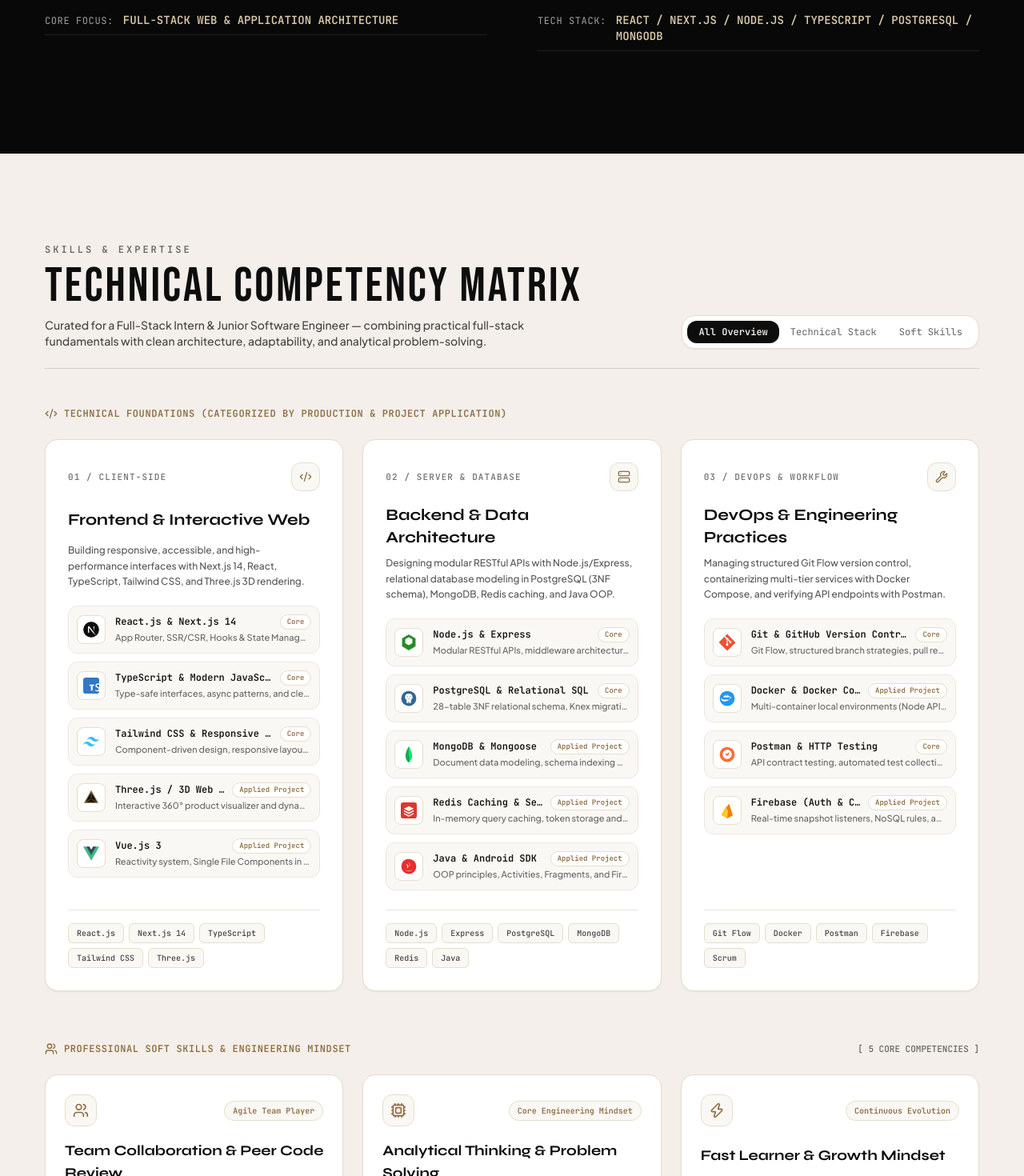
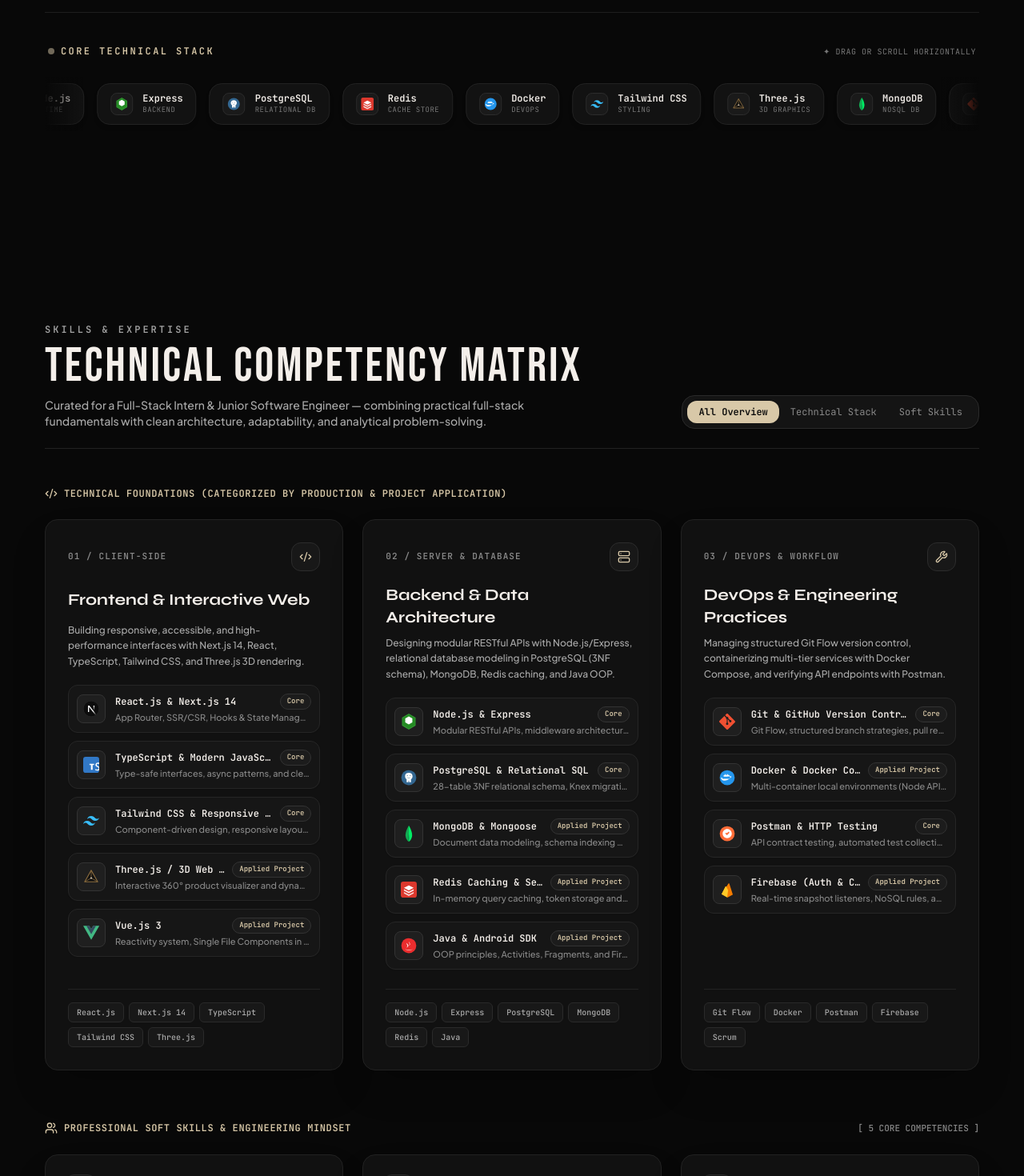
Before and after one commit to DucNgVan/Portfolio_NgVanDuz, a React (Vite) app: page / in a window 1280 px wide. Shown: the part 1980-3450 px from the top of the page at 80% size. Built offline with nearby package versions, Linux system fonts and the light colour scheme.

Commit message:
feat: update about me bio, add horizontal tech stack orbit, unify dark theme across body sections, style footer in cream, and convert work section to creative 2D showcase with mockup spaces

```diff
--- a/src/components/sections/AboutSection.jsx
+++ b/src/components/sections/AboutSection.jsx
@@ -1,11 +1,32 @@
 import React, { useState } from 'react';
-import { Laptop, FileText, Send, CheckCircle2 } from 'lucide-react';
+import { Laptop, FileText, Send } from 'lucide-react';
 import { motion } from 'framer-motion';
 import { personalInfo } from '@/data/portfolioData';
 import profileImg from '@/assets/images/profile.jpg';
 import { useLanguage } from '@/context/LanguageContext';
 import { translations } from '@/data/translations';
 import { ScrollReveal, ScrollStagger, ScrollStaggerItem } from '@/components/ui/ScrollReveal';
+import { getTechIcon } from '@/components/ui/TechIcons';
+
+const allTechStack = [
+  { name: 'React.js', category: 'Frontend' },
+  { name: 'Next.js 14', category: 'Full-Stack' },
+  { name: 'TypeScript', category: 'Language' },
+  { name: 'JavaScript', category: 'Language' },
+  { name: 'Node.js', category: 'Runtime' },
+  { name: 'Express', category: 'Backend' },
+  { name: 'PostgreSQL', category: 'Relational DB' },
+  { name: 'Redis', category: 'Cache Store' },
+  { name: 'Docker', category: 'DevOps' },
+  { name: 'Tailwind CSS', category: 'Styling' },
+  { name: 'Three.js', category: '3D Graphics' },
+  { name: 'MongoDB', category: 'NoSQL DB' },
+  { name: 'Git & GitHub', category: 'VCS' },
+  { name: 'Postman', category: 'API Testing' },
+  { name: 'Firebase', category: 'Cloud BaaS' },
+  { name: 'Vue.js 3', category: 'Frontend' },
+  { name: 'Java', category: 'Mobile & OOP' },
+];
 
 const AboutSection = () => {
   const { lang } = useLanguage();
@@ -172,8 +193,10 @@
         />
 
         {/* FULL WIDTH METADATA SPECIFICATIONS */}
-        <ScrollStagger className="grid grid-cols-1 md:grid-cols-2 gap-x-12 lg:gap-x-16 gap-y-3 sm:gap-y-4">
-          {t.about.metadata.map((item, idx) => (
+        <ScrollStagger className="grid grid-cols-1 md:grid-cols-2 lg:grid-cols-3 gap-x-8 gap-y-3 sm:gap-y-4">
+          {t.about.metadata
+            .filter((item) => !item.label.toUpperCase().includes('TECH'))
+            .map((item, idx) => (
               <ScrollStaggerItem key={idx} direction="up">
                 <div className="flex items-baseline gap-2.5 sm:gap-3 py-2 border-b border-[#222222] group hover:border-[#d8c8a8]/50 transition-colors">
                   <span className="text-[11px] sm:text-xs font-mono tracking-wider text-[#a0a0a0] uppercase shrink-0">
@@ -187,6 +210,54 @@
             ))}
         </ScrollStagger>
 
+        {/* INTERACTIVE HORIZONTAL TECH STACK LOGO BAR (MARQUEE & DRAGGABLE) */}
+        <div className="mt-14 pt-10 border-t border-[#1e1e1e]">
+          <div className="flex items-center justify-between mb-6 px-1">
+            <div className="flex items-center gap-2">
+              <span className="w-2 h-2 rounded-full bg-[#d8c8a8] animate-pulse"></span>
+              <span className="text-xs font-mono tracking-[0.2em] text-[#d8c8a8] uppercase font-bold">
+                {lang === 'vi' ? 'HỆ THỐNG CÔNG NGHỆ CỐT LÕI' : 'CORE TECHNICAL STACK'}
+              </span>
+            </div>
+            <span className="text-[10px] font-mono text-[#777777] uppercase tracking-wider hidden sm:inline">
+              {lang === 'vi' ? '✦ CUỘN HOẶC KÉO NGANG ĐỂ KHÁM PHÁ' : '✦ DRAG OR SCROLL HORIZONTALLY'}
+            </span>
+          </div>
+
+          {/* Smooth Horizontal Carousel Track with Native Drag/Scroll and Hover Pause */}
+          <div className="relative w-full overflow-hidden group">
+            {/* Left and Right Subtle Fade Gradients */}
+            <div className="absolute left-0 top-0 bottom-0 w-12 bg-gradient-to-r from-[#080808] to-transparent z-10 pointer-events-none" />
+            <div className="absolute right-0 top-0 bottom-0 w-12 bg-gradient-to-l from-[#080808] to-transparent z-10 pointer-events-none" />
+
+            <div className="flex gap-4 overflow-x-auto no-scrollbar py-2 px-4 cursor-grab active:cursor-grabbing select-none">
+              <div className="flex items-center gap-4 animate-marquee group-hover:[animation-play-state:paused] shrink-0">
+                {[...allTechStack, ...allTechStack].map((tech, idx) => {
+                  const Icon = getTechIcon(tech.name);
+                  return (
+                    <div
+                      key={idx}
+                      className="flex items-center gap-3 px-4 py-2.5 rounded-2xl bg-[#121212] border border-[#222222] hover:border-[#d8c8a8]/70 hover:bg-[#181818] transition-all duration-300 shrink-0 shadow-md group/item hover:-translate-y-1"
+                    >
+                      <div className="w-7 h-7 rounded-lg bg-[#1a1a1a] border border-[#2c2c2c] flex items-center justify-center p-1 shrink-0 group-hover/item:scale-110 transition-transform">
+                        {Icon && <Icon className="w-4 h-4" />}
+                      </div>
+                      <div className="flex flex-col">
+                        <span className="text-xs font-mono font-bold text-[#f4efea] group-hover/item:text-[#d8c8a8] transition-colors whitespace-nowrap">
+                          {tech.name}
+                        </span>
+                        <span className="text-[9px] font-mono text-[#777777] uppercase tracking-wider">
+                          {tech.category}
+                        </span>
+                      </div>
+                    </div>
+                  );
+                })}
+              </div>
+            </div>
+          </div>
+        </div>
+
       </div>
     </section>
   );
--- a/src/components/sections/ExpertiseSection.jsx
+++ b/src/components/sections/ExpertiseSection.jsx
@@ -76,33 +76,33 @@
   return (
     <section
       id="expertise"
-      className="relative py-20 sm:py-28 bg-[#F4EFEA] text-[#0D0D0D] overflow-hidden select-none"
+      className="relative py-20 sm:py-28 bg-[#080808] text-[#F4EFEA] overflow-hidden select-none"
     >
       <div className="max-w-7xl mx-auto px-6 sm:px-10 lg:px-14 relative z-10">
 
         {/* Section Header */}
         <ScrollReveal direction="up">
-          <div className="flex flex-col md:flex-row items-start md:items-end justify-between mb-12 pb-6 border-b border-[#0D0D0D]/15">
+          <div className="flex flex-col md:flex-row items-start md:items-end justify-between mb-12 pb-6 border-b border-[#222222]">
             <div>
-              <span className="text-xs font-mono tracking-[0.25em] text-[#666666] uppercase mb-2 block font-semibold">
+              <span className="text-xs font-mono tracking-[0.25em] text-[#a3a3a3] uppercase mb-2 block font-semibold">
                 {t.expertise?.eyebrow || 'SKILLS & EXPERTISE'}
               </span>
-              <h2 className="font-bebas text-4xl sm:text-6xl tracking-wider text-[#0D0D0D]">
+              <h2 className="font-bebas text-4xl sm:text-6xl tracking-wider text-[#F4EFEA]">
                 {t.expertise?.title || 'TECHNICAL COMPETENCY MATRIX'}
               </h2>
-              <p className="text-xs sm:text-sm text-[#444444] mt-2 max-w-2xl font-medium leading-relaxed">
+              <p className="text-xs sm:text-sm text-[#aaaaaa] mt-2 max-w-2xl font-medium leading-relaxed">
                 {t.expertise?.subtitle || 'Full-stack engineering competencies with proven production experience, clean architecture, and modern developer tooling.'}
               </p>
             </div>
 
             {/* View Filter Switcher */}
-            <div className="mt-6 md:mt-0 flex items-center p-1.5 rounded-2xl bg-[#FFFFFF] border border-[#E5DEC9] shadow-sm">
+            <div className="mt-6 md:mt-0 flex items-center p-1.5 rounded-2xl bg-[#141414] border border-[#2a2a2a] shadow-sm">
               <button
                 onClick={() => setActiveTab('all')}
                 className={`px-3.5 py-1.5 rounded-xl text-xs font-mono transition-all cursor-pointer ${
                   activeTab === 'all'
-                    ? 'bg-[#0D0D0D] text-[#F4EFEA] font-bold shadow-xs'
-                    : 'text-[#666666] hover:text-[#0D0D0D]'
+                    ? 'bg-[#d8c8a8] text-[#080808] font-bold shadow-xs'
+                    : 'text-[#888888] hover:text-[#d8c8a8]'
                 }`}
               >
                 {t.expertise?.tabAll || 'All Overview'}
@@ -111,8 +111,8 @@
                 onClick={() => setActiveTab('technical')}
                 className={`px-3.5 py-1.5 rounded-xl text-xs font-mono transition-all cursor-pointer ${
                   activeTab === 'technical'
-                    ? 'bg-[#0D0D0D] text-[#F4EFEA] font-bold shadow-xs'
-                    : 'text-[#666666] hover:text-[#0D0D0D]'
+                    ? 'bg-[#d8c8a8] text-[#080808] font-bold shadow-xs'
+                    : 'text-[#888888] hover:text-[#d8c8a8]'
                 }`}
               >
                 {t.expertise?.tabTech || 'Technical Stack'}
@@ -121,8 +121,8 @@
                 onClick={() => setActiveTab('softskills')}
                 className={`px-3.5 py-1.5 rounded-xl text-xs font-mono transition-all cursor-pointer ${
                   activeTab === 'softskills'
-                    ? 'bg-[#0D0D0D] text-[#F4EFEA] font-bold shadow-xs'
-                    : 'text-[#666666] hover:text-[#0D0D0D]'
+                    ? 'bg-[#d8c8a8] text-[#080808] font-bold shadow-xs'
+                    : 'text-[#888888] hover:text-[#d8c8a8]'
                 }`}
               >
                 {t.expertise?.tabSoft || 'Soft Skills'}
@@ -134,7 +134,7 @@
         {/* 1. TECHNICAL FOUNDATIONS WITH BRAND LOGOS */}
         {(activeTab === 'all' || activeTab === 'technical') && (
           <div className="mb-16">
-            <div className="flex items-center gap-2 mb-6 text-xs font-mono text-[#8C6D3F] uppercase tracking-wider font-semibold">
+            <div className="flex items-center gap-2 mb-6 text-xs font-mono text-[#d8c8a8] uppercase tracking-wider font-semibold">
               <Code2 className="w-4 h-4" />
               <span>{t.expertise?.techHeading || 'Technical Foundations & Production Stack'}</span>
             </div>
@@ -146,26 +146,26 @@
                 return (
                   <ScrollStaggerItem key={domain.id} direction="up" className="h-full flex">
                     <div
-                      className="p-6 sm:p-7 rounded-2xl bg-[#FFFFFF] border border-[#E5DEC9] hover:border-[#8C6D3F] transition-all duration-300 flex flex-col justify-between w-full h-full group hover:-translate-y-1 shadow-sm hover:shadow-xl"
+                      className="p-6 sm:p-7 rounded-2xl bg-[#111111] border border-[#222222] hover:border-[#d8c8a8]/60 transition-all duration-300 flex flex-col justify-between w-full h-full group hover:-translate-y-1 shadow-2xl"
                     >
                       <div className="flex-1 flex flex-col">
                         {/* Top Header */}
                         <div className="flex items-center justify-between mb-4">
-                          <span className="text-[11px] font-mono tracking-widest text-[#777777] uppercase font-semibold">
+                          <span className="text-[11px] font-mono tracking-widest text-[#888888] uppercase font-semibold">
                             {domain.id} / {domain.category}
                           </span>
-                          <div className="w-9 h-9 rounded-xl bg-[#FAF8F5] border border-[#E5DEC9] flex items-center justify-center text-[#8C6D3F] group-hover:border-[#8C6D3F] group-hover:scale-105 transition-all">
+                          <div className="w-9 h-9 rounded-xl bg-[#181818] border border-[#2c2c2c] flex items-center justify-center text-[#d8c8a8] group-hover:border-[#d8c8a8] group-hover:scale-105 transition-all">
                             <DomainIcon className="w-4 h-4" />
                           </div>
                         </div>
 
                         {/* Domain Title */}
-                        <h3 className="text-xl font-bold font-syne text-[#0D0D0D] group-hover:text-[#8C6D3F] transition-colors mb-2 min-h-[2.5rem] flex items-center">
+                        <h3 className="text-xl font-bold font-syne text-[#F4EFEA] group-hover:text-[#d8c8a8] transition-colors mb-2 min-h-[2.5rem] flex items-center">
                           {domain.title}
                         </h3>
 
                         {/* Description (Concise & Clear) */}
-                        <p className="text-xs text-[#555555] leading-relaxed mb-5 font-medium">
+                        <p className="text-xs text-[#aaaaaa] leading-relaxed mb-5 font-medium">
                           {domain.description}
                         </p>
 
@@ -177,28 +177,28 @@
                             return (
                               <div
                                 key={idx}
-                                className="p-2.5 rounded-xl bg-[#FAF8F5] border border-[#EDE5DC] hover:border-[#8C6D3F] hover:bg-white transition-all flex items-center gap-3 group/item shadow-2xs"
+                                className="p-2.5 rounded-xl bg-[#161616] border border-[#262626] hover:border-[#d8c8a8]/60 hover:bg-[#1a1a1a] transition-all flex items-center gap-3 group/item shadow-sm"
                               >
                                 {/* Official Tech Logo Icon */}
-                                <div className="w-9 h-9 rounded-lg bg-white border border-[#E5DEC9] flex items-center justify-center p-1.5 shrink-0 group-hover/item:scale-110 transition-transform shadow-xs">
+                                <div className="w-9 h-9 rounded-lg bg-[#1f1f1f] border border-[#333333] flex items-center justify-center p-1.5 shrink-0 group-hover/item:scale-110 transition-transform shadow-xs">
                                   {TechIconComponent ? (
                                     <TechIconComponent className="w-5 h-5" />
                                   ) : (
-                                    <Code2 className="w-4 h-4 text-[#8C6D3F]" />
+                                    <Code2 className="w-4 h-4 text-[#d8c8a8]" />
                                   )}
                                 </div>
 
                                 {/* Tech Information */}
                                 <div className="flex-1 min-w-0">
                                   <div className="flex items-center justify-between gap-1.5 mb-0.5">
-                                    <span className="text-xs font-mono font-bold text-[#111111] truncate">
+                                    <span className="text-xs font-mono font-bold text-[#F4EFEA] truncate">
                                       {s.name}
                                     </span>
-                                    <span className="text-[9px] font-mono px-2 py-0.5 rounded-full bg-[#FFFFFF] border border-[#E5DEC9] text-[#8C6D3F] font-semibold shrink-0">
+                                    <span className="text-[9px] font-mono px-2 py-0.5 rounded-full bg-[#1c1c1c] border border-[#333333] text-[#d8c8a8] font-semibold shrink-0">
                                       {s.tier ? s.tier.replace(' / Production', '') : 'Core'}
                                     </span>
                                   </div>
-                                  <p className="text-[11px] text-[#666666] font-sans truncate font-medium">
+                                  <p className="text-[11px] text-[#888888] font-sans truncate font-medium">
                                     {s.experience || s.highlight}
                                   </p>
                                 </div>
@@ -209,11 +209,11 @@
                       </div>
 
                       {/* Bottom Key Tags */}
-                      <div className="pt-4 border-t border-[#EAE3D8] flex flex-wrap gap-1.5 mt-auto">
+                      <div className="pt-4 border-t border-[#222222] flex flex-wrap gap-1.5 mt-auto">
                         {domain.tags.map((tag, idx) => (
                           <span
                             key={idx}
-                            className="text-[10px] font-mono px-2.5 py-1 rounded-md bg-[#FAF8F5] text-[#444444] border border-[#E5DEC9] font-medium"
+                            className="text-[10px] font-mono px-2.5 py-1 rounded-md bg-[#181818] text-[#aaaaaa] border border-[#2a2a2a] font-medium"
                           >
                             {tag}
                           </span>
@@ -231,11 +231,11 @@
         {(activeTab === 'all' || activeTab === 'softskills') && (
           <div>
             <div className="flex items-center justify-between mb-6">
-              <div className="flex items-center gap-2 text-xs font-mono text-[#8C6D3F] uppercase tracking-wider font-semibold">
+              <div className="flex items-center gap-2 text-xs font-mono text-[#d8c8a8] uppercase tracking-wider font-semibold">
                 <Users className="w-4 h-4" />
                 <span>{t.expertise?.softHeading || 'Professional Soft Skills & Engineering Mindset'}</span>
               </div>
-              <span className="text-[11px] font-mono text-[#666666] uppercase hidden sm:inline font-medium">
+              <span className="text-[11px] font-mono text-[#888888] uppercase hidden sm:inline font-medium">
                 {t.expertise?.softCount || '[ 5 Core Competencies ]'}
               </span>
             </div>
@@ -246,35 +246,35 @@
 
                 return (
                   <ScrollStaggerItem key={item.id} direction="up" className="h-full flex">
-                    <div className="p-6 rounded-2xl bg-[#FFFFFF] border border-[#E5DEC9] hover:border-[#8C6D3F] transition-all duration-300 flex flex-col justify-between w-full h-full group hover:-translate-y-1 shadow-sm hover:shadow-xl">
+                    <div className="p-6 rounded-2xl bg-[#111111] border border-[#222222] hover:border-[#d8c8a8]/60 transition-all duration-300 flex flex-col justify-between w-full h-full group hover:-translate-y-1 shadow-2xl">
                       <div className="flex-1 flex flex-col">
                         {/* Header: Icon & Badge */}
                         <div className="flex items-center justify-between mb-4">
-                          <div className="w-10 h-10 rounded-xl bg-[#FAF8F5] border border-[#E5DEC9] flex items-center justify-center text-[#8C6D3F] group-hover:scale-105 group-hover:border-[#8C6D3F] transition-all">
+                          <div className="w-10 h-10 rounded-xl bg-[#181818] border border-[#2a2a2a] flex items-center justify-center text-[#d8c8a8] group-hover:scale-105 group-hover:border-[#d8c8a8] transition-all">
                             <IconComponent className="w-5 h-5" />
                           </div>
-                          <span className="text-[10px] font-mono px-2.5 py-1 rounded-full bg-[#FAF8F5] border border-[#E5DEC9] text-[#8C6D3F] font-semibold">
+                          <span className="text-[10px] font-mono px-2.5 py-1 rounded-full bg-[#1c1c1c] border border-[#333333] text-[#d8c8a8] font-semibold">
                             {item.badge}
                           </span>
                         </div>
 
                         {/* Title */}
-                        <h4 className="text-lg font-bold font-syne text-[#0D0D0D] group-hover:text-[#8C6D3F] transition-colors mb-2 min-h-[2.5rem] flex items-center">
+                        <h4 className="text-lg font-bold font-syne text-[#F4EFEA] group-hover:text-[#d8c8a8] transition-colors mb-2 min-h-[2.5rem] flex items-center">
                           {item.title}
                         </h4>
 
                         {/* Description */}
-                        <p className="text-xs sm:text-sm text-[#444444] leading-relaxed mb-6 font-sans flex-1 font-medium">
+                        <p className="text-xs sm:text-sm text-[#aaaaaa] leading-relaxed mb-6 font-sans flex-1 font-medium">
                           {item.description}
                         </p>
                       </div>
 
                       {/* Tag Chips */}
-                      <div className="pt-4 border-t border-[#EAE3D8] flex flex-wrap gap-1.5 mt-auto">
+                      <div className="pt-4 border-t border-[#222222] flex flex-wrap gap-1.5 mt-auto">
                         {item.tags.map((tag, idx) => (
                           <span
                             key={idx}
-                            className="text-[10px] font-mono px-2 py-0.5 rounded-md bg-[#FAF8F5] text-[#555555] border border-[#E5DEC9]"
+                            className="text-[10px] font-mono px-2 py-0.5 rounded-md bg-[#181818] text-[#aaaaaa] border border-[#2a2a2a]"
                           >
                             {tag}
                           </span>
```
Also changed, not shown: src/components/layout/Footer.jsx (+7 -7 lines), src/components/sections/AchievementsSection.jsx (+25 -25 lines), src/components/sections/WorkSection.jsx (+54 -46 lines), src/data/translations.js (+4 -4 lines). Lines whose indentation alone changed are shown as unchanged.
